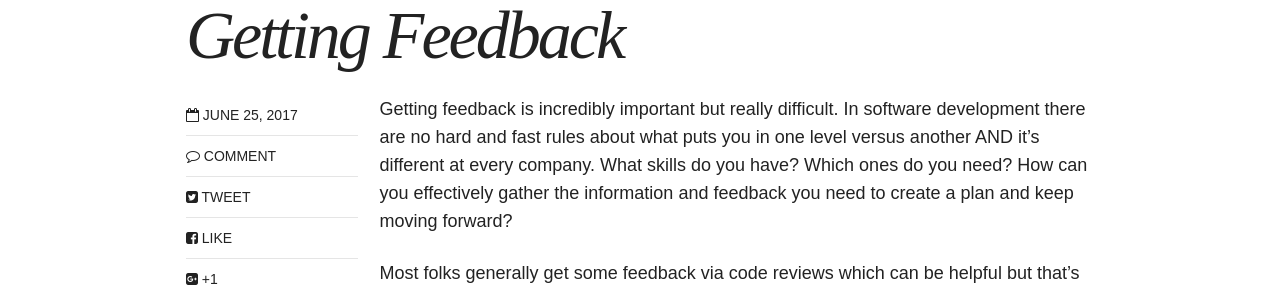
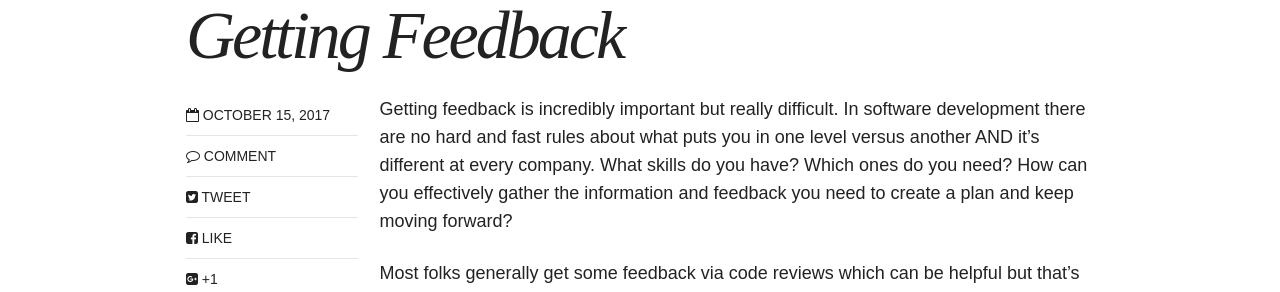
Before and after one commit to asheren/asheren.github.io, a Jekyll site: the page built from _posts/blog/2017-10-15-getting-feedback.md, in a window 1280 px wide. Shown: the part 533-825 px from the top of the page. Built offline with Jekyll 4.4.1, drawn with Linux system fonts in a browser that asks for light colours; nearby versions of some CDN libraries; comment, search, counter and statistics services are not loaded.

Commit message:
updated dates so they're based on when merged not when written.

```diff
--- a/_posts/blog/2017-06-25-getting-feedback.md
+++ b/_posts/blog/2017-10-15-getting-feedback.md
@@ -1,7 +1,7 @@
 ---
 layout: post
 title: "Getting Feedback"
-date: '2017-06-25'
+date: '2017-10-15'
 author: Allison McMillan
 share: true
 tags:
```
Also changed, not shown: _posts/blog/2017-09-22-memory-resources.md (renamed from _posts/blog/2017-06-22-memory-resources.md, +1 -1 lines).
